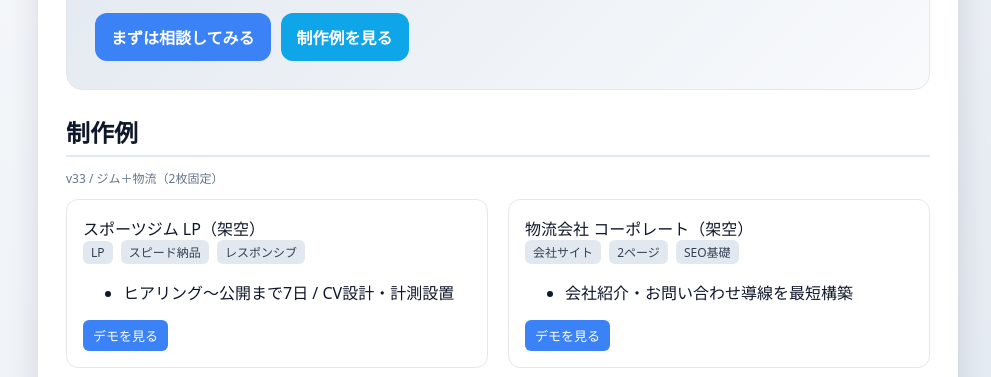
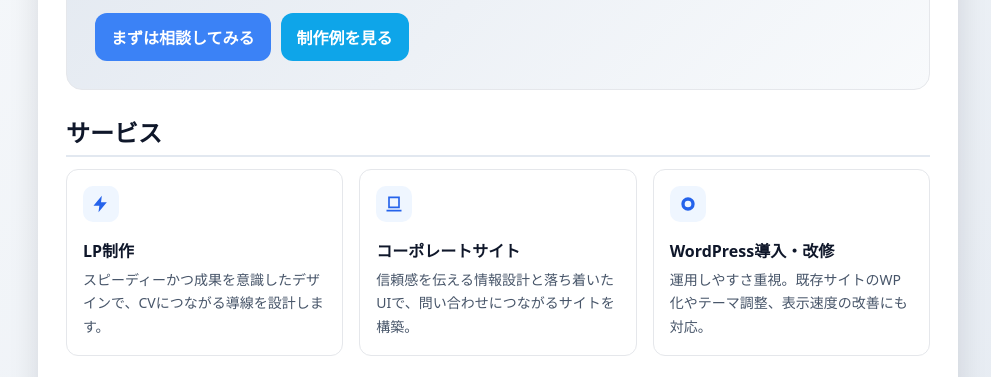
Before and after one commit to trr9598-bot/trr9598-bot.github.io, a plain HTML site: page index.html in a window 1280 px wide. Shown: the part 308-685 px from the top of the page, without its empty margins (142-1133 px from the left). Drawn offline with Linux system fonts and the light colour scheme.

Commit message:
fix: サービスセクション追加（確認版）

```diff
--- a/index.html
+++ b/index.html
@@ -34,6 +34,15 @@
 .btn.secondary{
   background:#0ea5e9;
 }
+/* ==== Step2: services grid & icons ==== */
+.services{margin-top:8px}
+.grid.services{display:grid; gap:16px; grid-template-columns:repeat(3,1fr)}
+@media(max-width:880px){ .grid.services{grid-template-columns:1fr} }
+.service-card{background:#fff; border:1px solid #e5e7eb; border-radius:12px; padding:16px}
+.service-ico{width:36px; height:36px; display:inline-grid; place-items:center; border-radius:10px;
+  background:#eff6ff; color:#2563eb; margin-bottom:10px}
+.service-card h3{margin:6px 0 6px; font-size:16px}
+.service-card p{margin:0; color:#475569; line-height:1.7; font-size:14px}
   </style>
 </head>
 <body>
@@ -59,7 +68,43 @@
     <a class="btn secondary" href="#works">制作例を見る</a>
   </div>
 </section>
+<section id="services" class="services" aria-label="サービス">
+  <h2>サービス</h2>
+  <div class="grid services">
+    <!-- 1) LP制作 -->
+    <div class="service-card">
+      <div class="service-ico" aria-hidden="true">
+        <svg width="20" height="20" viewBox="0 0 24 24" fill="currentColor">
+          <path d="M13 2L3 14h7l-1 8 10-12h-7l1-8z"/>
+        </svg>
+      </div>
+      <h3>LP制作</h3>
+      <p>スピーディーかつ成果を意識したデザインで、CVにつながる導線を設計します。</p>
+    </div>
 
+    <!-- 2) コーポレートサイト -->
+    <div class="service-card">
+      <div class="service-ico" aria-hidden="true">
+        <svg width="20" height="20" viewBox="0 0 24 24" fill="currentColor">
+          <path d="M3 21h18v-2H3v2zm2-4h14V3H5v14zm2-2V5h10v10H7z"/>
+        </svg>
+      </div>
+      <h3>コーポレートサイト</h3>
+      <p>信頼感を伝える情報設計と落ち着いたUIで、問い合わせにつながるサイトを構築。</p>
+    </div>
+
+    <!-- 3) WordPress導入・改修 -->
+    <div class="service-card">
+      <div class="service-ico" aria-hidden="true">
+        <svg width="20" height="20" viewBox="0 0 24 24" fill="currentColor">
+          <path d="M12 8a4 4 0 100 8 4 4 0 000-8zm8 4a8 8 0 11-16 0 8 8 0 0116 0z"/>
+        </svg>
+      </div>
+      <h3>WordPress導入・改修</h3>
+      <p>運用しやすさ重視。既存サイトのWP化やテーマ調整、表示速度の改善にも対応。</p>
+    </div>
+  </div>
+</section>
     <section id="works">
       <h2>制作例</h2>
       <p class="ver">v33 / ジム＋物流（2枚固定）</p>
```
